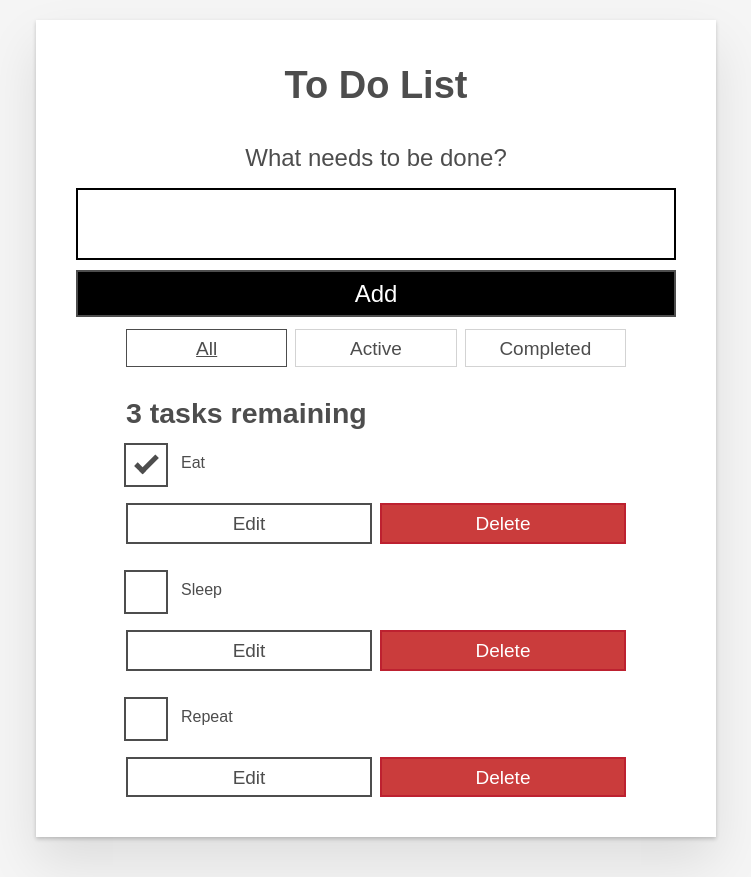
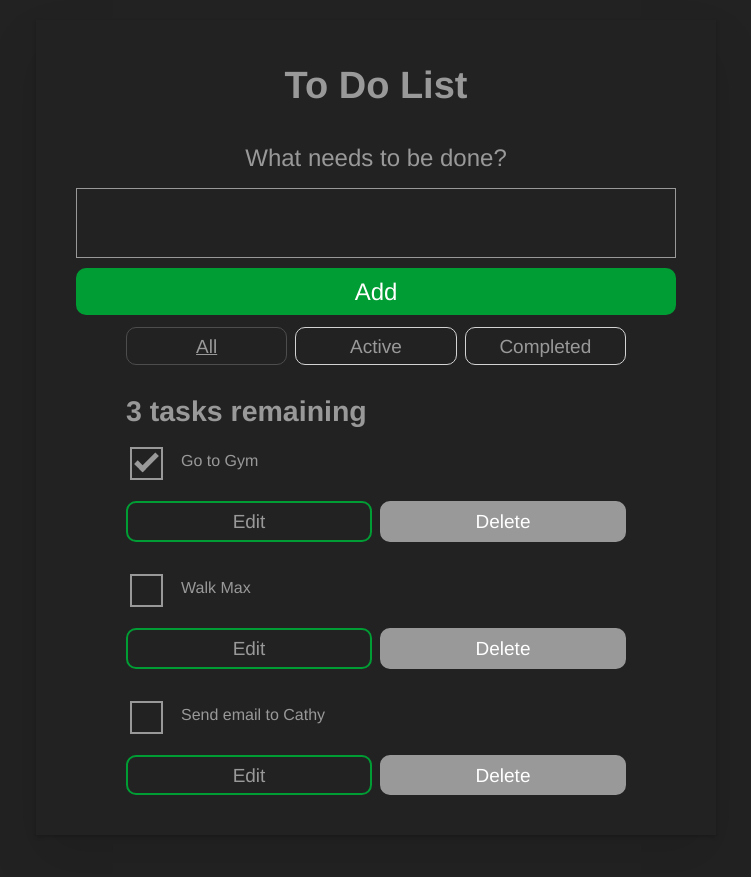
Before and after one commit to AbbyF2291/ReactApp, a React (Create React App) app: page / in a window 1280 px wide. Shown: the whole page, without its empty margins (264-1015 px from the left). Built offline with nearby package versions, Linux system fonts and the light colour scheme.

Commit message:
finishing touches

```diff
--- /dev/null
+++ b/db.json
@@ -0,0 +1,19 @@
+{
+  "posts": [
+    {
+      "id": 1,
+      "title": "json-server",
+      "author": "typicode"
+    }
+  ],
+  "comments": [
+    {
+      "id": 1,
+      "body": "some comment",
+      "postId": 1
+    }
+  ],
+  "profile": {
+    "name": "typicode"
+  }
+}
--- a/package.json
+++ b/package.json
@@ -6,9 +6,12 @@
     "@testing-library/jest-dom": "^5.13.0",
     "@testing-library/react": "^11.2.7",
     "@testing-library/user-event": "^12.8.3",
+    "axios": "^0.21.1",
+    "json-server": "^0.16.3",
     "nanoid": "^3.1.23",
     "react": "^17.0.2",
     "react-dom": "^17.0.2",
+    "react-router-dom": "^5.2.0",
     "react-scripts": "4.0.3",
     "web-vitals": "^1.1.2"
   },
--- a/src/index.css
+++ b/src/index.css
@@ -5,15 +5,16 @@
   box-sizing: border-box;
 }
 *:focus {
-  outline: 3px dashed #228bec;
+  outline: 1px dashed #ffffff;
   outline-offset: 0;
 }
 html {
-  font: 62.5% / 1.15 sans-serif;
+  font: 62.5% / 1.15 Helvetica Neue, Arial, sans-serif;
 }
 h1,
 h2 {
   margin-bottom: 0;
+  font: Helvetica Neue, Arial, sans-serif;
 }
 ul {
   list-style: none;
@@ -26,11 +27,11 @@ button {
   width: auto;
   overflow: visible;
   background: transparent;
-  color: inherit;
-  font: inherit;
+  color: #999;
+  font: helvetica Neue, Arial, sans-serif;
   line-height: normal;
-  -webkit-font-smoothing: inherit;
-  -moz-osx-font-smoothing: inherit;
+  -webkit-font-smoothing: helvetica Neue, Arial, sans-serif;
+  -moz-osx-font-smoothing: helvetica Neue, Arial, sans-serif;
   -webkit-appearance: none;
 }
 button::-moz-focus-inner {
@@ -41,7 +42,7 @@ input,
 optgroup,
 select,
 textarea {
-  font-family: inherit;
+  font-family: helvetica Neue, Arial, sans-serif;
   font-size: 100%;
   line-height: 1.15;
   margin: 0;
@@ -57,9 +58,9 @@ body {
   width: 100%;
   max-width: 68rem;
   margin: 0 auto;
-  font: 1.6rem/1.25 Arial, sans-serif;
-  background-color: #f5f5f5;
-  color: #4d4d4d;
+  font: 1.6rem/1.25 Helvetica Neue, Arial, sans-serif;
+  background-color: #222;
+  color: #999;
 }
 @media screen and (min-width: 620px) {
   body {
@@ -75,9 +76,10 @@ body {
 }
 .btn {
   padding: 0.8rem 1rem 0.7rem;
-  border: 0.2rem solid #4d4d4d;
+  border: 0.2rem solid #009c34;
   cursor: pointer;
   text-transform: capitalize;
+  border-radius: 10px;
 }
 .btn.toggle-btn {
   border-width: 1px;
@@ -89,15 +91,15 @@ body {
 }
 .btn__danger {
   color: #fff;
-  background-color: #ca3c3c;
-  border-color: #bd2130;
+  background-color: #999;
+  border-color: #999;
 }
 .btn__filter {
   border-color: lightgrey;
 }
 .btn__primary {
   color: #fff;
-  background-color: #000;
+  background-color: #009c34;
 }
 .btn-group {
   display: flex;
@@ -146,7 +148,7 @@ body {
 }
 /* END GLOBAL STYLES */
 .todoapp {
-  background: #fff;
+  background: #222;
   margin: 2rem 0 4rem 0;
   padding: 1rem;
   position: relative;
@@ -181,7 +183,10 @@ body {
 }
 .input__lg {
   padding: 2rem;
-  border: 2px solid #000;
+  border: 1px solid #999;
+  background-color: #222;
+  color: #999;
+  font: 1.6rem/1.25, helvetica Neue, Arial, sans-serif;
 }
 .input__lg:focus {
   border-color: #4d4d4d;
@@ -225,7 +230,7 @@ body {
 /* CHECKBOX STYLES */
 .c-cb {
   box-sizing: border-box;
-  font-family: Arial, sans-serif;
+  font-family: Helvetica Neue, Arial, sans-serif;
   -webkit-font-smoothing: antialiased;
   font-weight: 400;
   font-size: 1.6rem;
@@ -239,10 +244,10 @@ body {
 .c-cb > label::before,
 .c-cb > input[type="checkbox"] {
   box-sizing: border-box;
-  top: -2px;
-  left: -2px;
-  width: 44px;
-  height: 44px;
+  top: 4px;
+  left: 4px;
+  width: 33px;
+  height: 33px;
 }
 .c-cb > input[type="checkbox"] {
   -webkit-font-smoothing: antialiased;
@@ -254,7 +259,7 @@ body {
 }
 .c-cb > label {
   font-size: inherit;
-  font-family: inherit;
+  font-family: Helvetica Neue, Arial, sans-serif;
   line-height: inherit;
   display: inline-block;
   margin-bottom: 0;
@@ -270,7 +275,7 @@ body {
 }
 .c-cb > input[type="checkbox"]:focus + label::before {
   border-width: 4px;
-  outline: 3px dashed #228bec;
+  outline: 1px dashed #ffffff;
 }
 .c-cb > label::after {
   box-sizing: content-box;
--- a/src/index.js
+++ b/src/index.js
@@ -4,14 +4,11 @@ import './index.css';
 import App from './App';
 import reportWebVitals from './reportWebVitals';
 const DATA = [
-  { id: "todo-0", name: "Eat", completed: true },
-  { id: "todo-1", name: "Sleep", completed: false },
-  { id: "todo-2", name: "Repeat", completed: false }
+  { id: "todo-0", name: "Go to Gym", completed: true },
+  { id: "todo-1", name: "Walk Max", completed: false },
+  { id: "todo-2", name: "Send email to Cathy", completed: false }
 ]
 
 ReactDOM.render(<App tasks={DATA} />, document.getElementById("root"));
 
-// If you want to start measuring performance in your app, pass a function
-// to log results (for example: reportWebVitals(console.log))
-// or send to an analytics endpoint. Learn more: https://bit.ly/CRA-vitals
 reportWebVitals();
```
Also changed, not shown: components/Todo.js (deleted, +0 -21 lines), src/App.js (+2 -5 lines), 1 other file (tests, documents, lock files or other folders).
